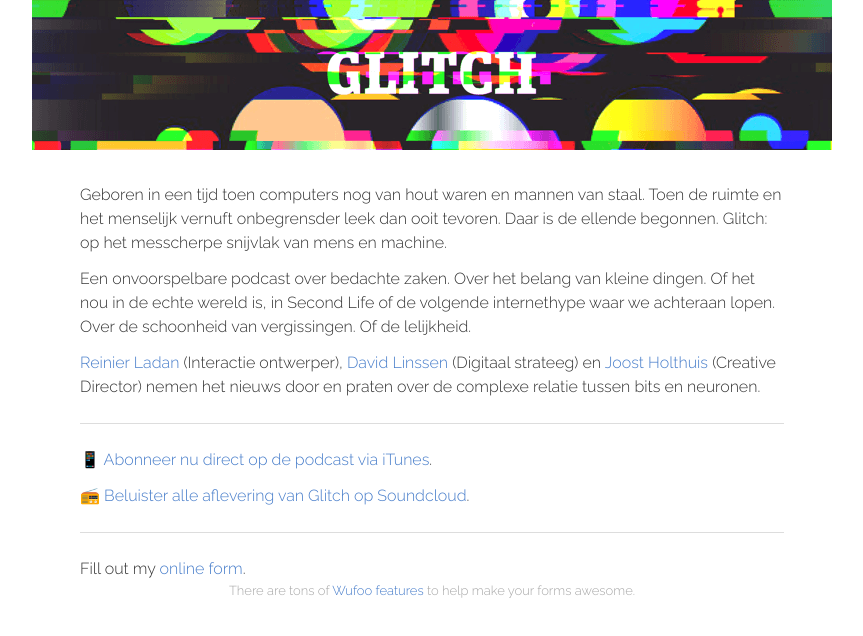
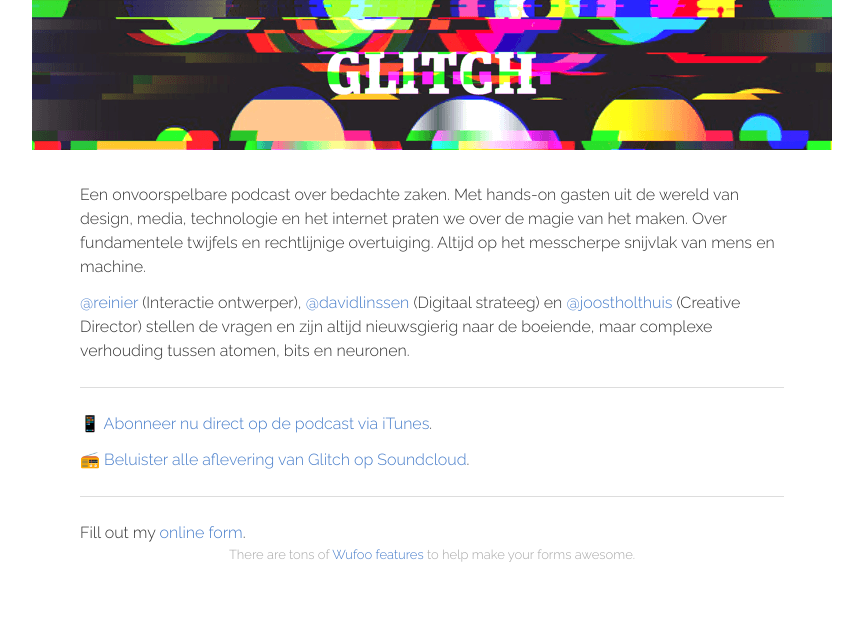
Before and after one commit to reinier/glitch, a plain HTML site: page index.html in a window 1280 px wide. Shown: the whole page, without its empty margins (208-1071 px from the left). Drawn offline with Linux system fonts and the light colour scheme; a script that the page names is missing.

Commit message:
Update 2016-06-21T11:57:49.465Z

```diff
--- a/index.html
+++ b/index.html
@@ -13,10 +13,8 @@
 
 
   <h1>Glitch Podcast</h1>
-<p>Geboren in een tijd toen computers nog van hout waren en mannen van staal. Toen de ruimte en het menselijk vernuft onbegrensder leek dan ooit tevoren. Daar is de ellende begonnen.
-Glitch: op het messcherpe snijvlak van mens en machine.</p>
-<p>Een onvoorspelbare podcast over bedachte zaken. Over het belang van kleine dingen. Of het nou in de echte wereld is, in Second Life of de volgende internethype waar we achteraan lopen. Over de schoonheid van vergissingen. Of de lelijkheid.</p>
-<p><a href="http://reinierladan.nl">Reinier Ladan</a> (Interactie ontwerper), <a href="http://www.davidlinssen.nl">David Linssen</a> (Digitaal strateeg) en <a href="http://www.edenspiekermann.com/people/joost-holthuis">Joost Holthuis</a> (Creative Director) nemen het nieuws door en praten over de complexe relatie tussen bits en neuronen.</p>
+<p>Een onvoorspelbare podcast over bedachte zaken. Met hands-on gasten uit de wereld van design, media, technologie en het internet praten we over de magie van het maken. Over fundamentele twijfels en rechtlijnige overtuiging. Altijd op het messcherpe snijvlak van mens en machine.</p>
+<p><a href="https://twitter.com/reinier">@reinier</a> (Interactie ontwerper), <a href="https://twitter.com/davidlinssen">@davidlinssen</a> (Digitaal strateeg) en <a href="https://twitter.com/joostholthuis">@joostholthuis</a> (Creative Director) stellen de vragen en zijn altijd nieuwsgierig naar de boeiende, maar complexe verhouding tussen atomen, bits en neuronen.</p>
 <hr>
 <p>📱 <a href="https://itunes.apple.com/nl/podcast/glitch-podcast/id1086090393?l=en&mt=2">Abonneer nu direct op de podcast via iTunes</a>.</p>
 <p>📻 <a href="https://soundcloud.com/glitchcast">Beluister alle aflevering van Glitch op Soundcloud</a>.</p>
```
